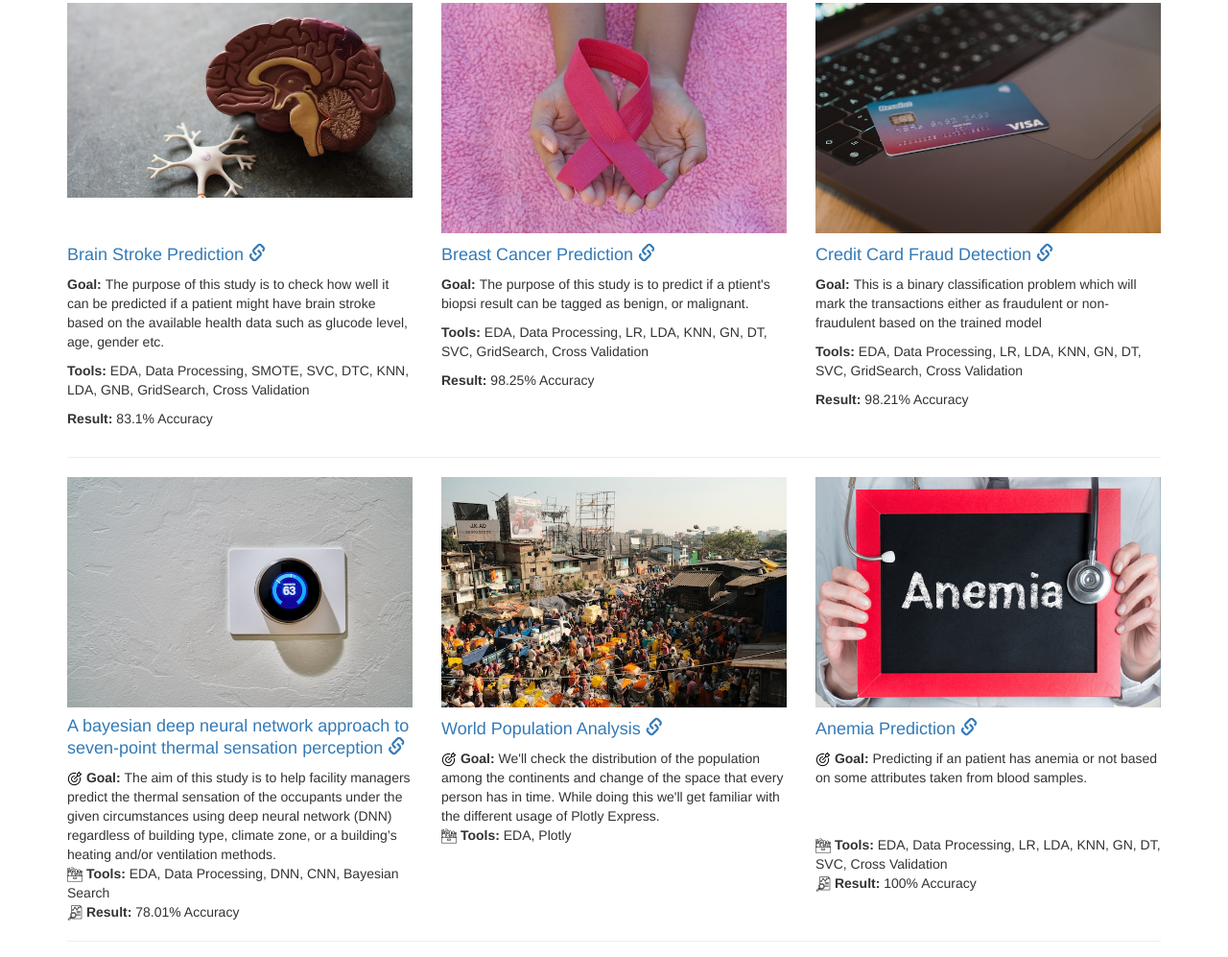
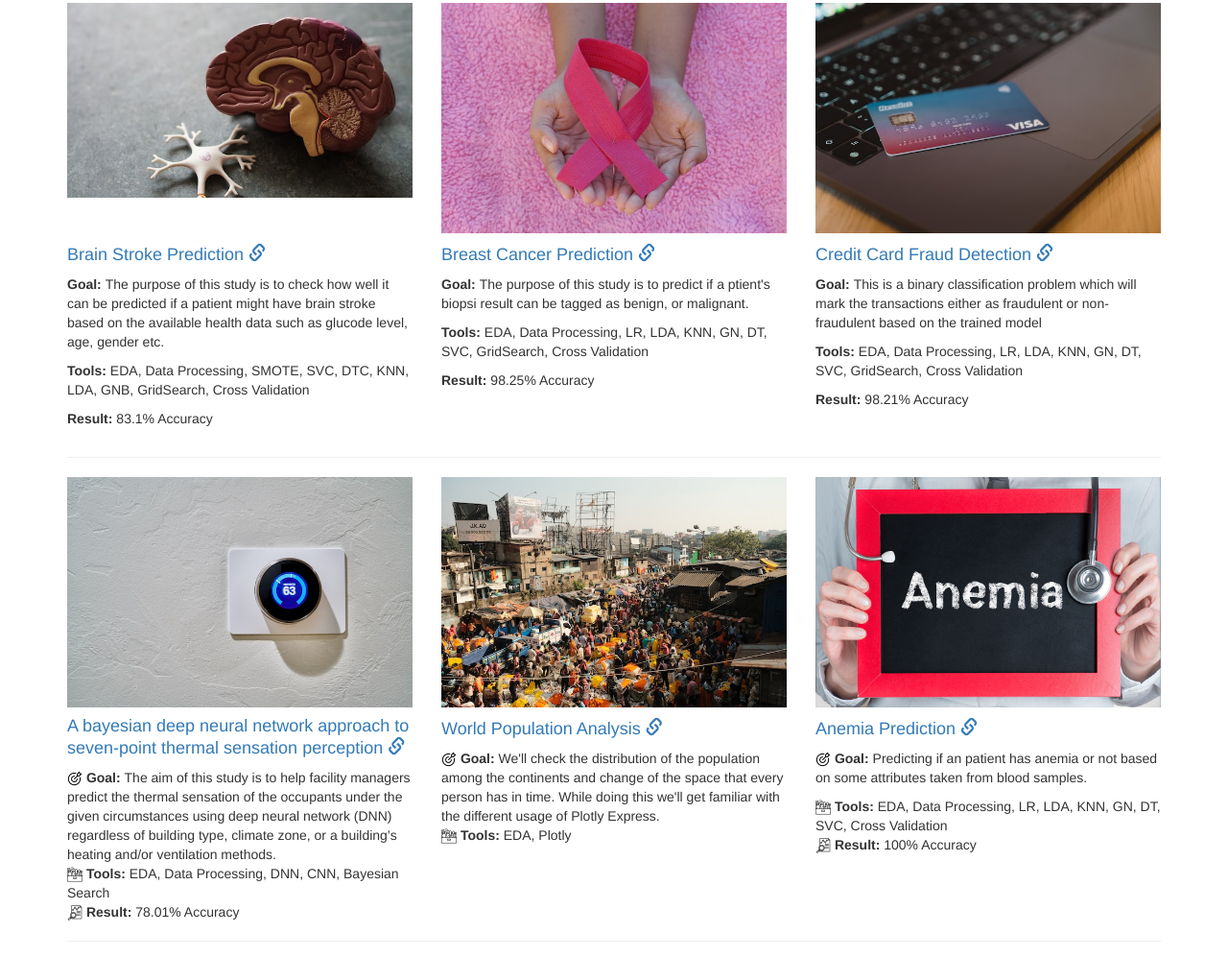
Before and after one commit to muscak/muscak.github.io, a plain HTML site: page index.html in a window 1280 px wide. Shown: the part 379-1376 px from the top of the page at 96% size. Drawn offline with nearby package versions, Linux system fonts and the light colour scheme.

Commit message:
Update index.html

```diff
--- a/index.html
+++ b/index.html
@@ -167,7 +167,7 @@
             <span style="font-weight: bold;">Goal: </span>
             Predicting if an patient has anemia or not based on some attributes taken from blood samples.
         </div>
-        <div style="padding-top: 50px;">
+        <div style="padding-top: 10px;">
             <img alt="Web Studio" class="img-fluid" src="images/tool-box.png" width="16px" />
             <span style="font-weight: bold;">Tools:</span> EDA, Data Processing, LR, LDA, KNN, GN, DT, SVC, Cross Validation
         </div>
@@ -182,6 +182,8 @@
         ****** New Section ******
     //-->
         <hr class="hr hr-blurry">
+        <div class="row justify-content-center">
+        </div>
     </div>
 </body>
 </html>
```
